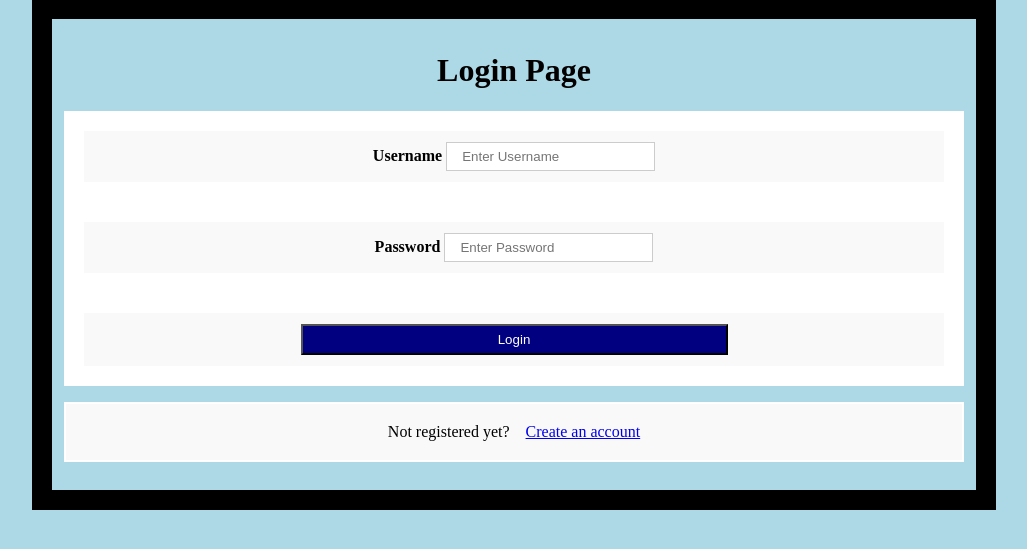
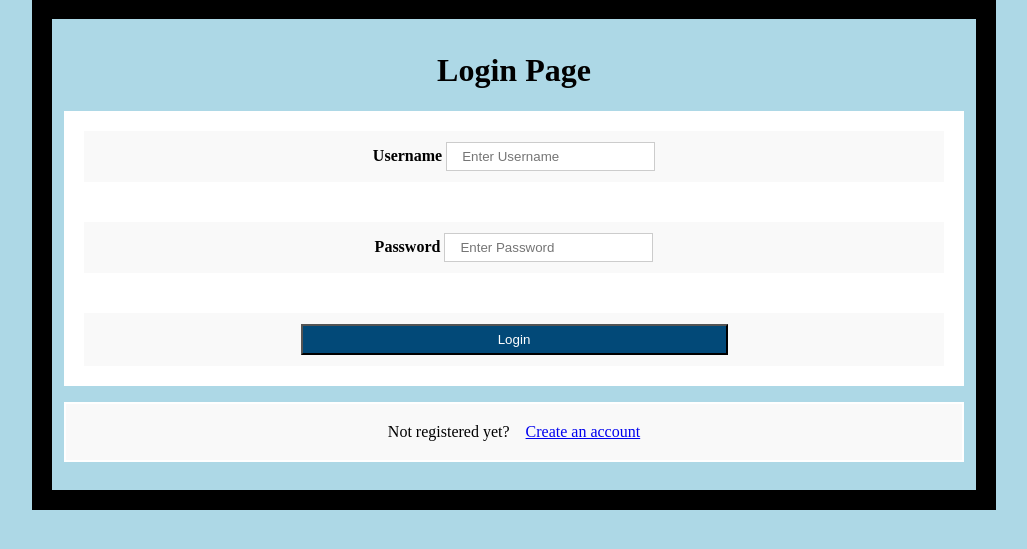
Before and after one commit to SushobhanAgrawal/Project_final, a PHP site: page /login.php in a window 1280 px wide. Shown: the part 75-624 px from the top of the page, without its empty margins (126-1153 px from the left). Run offline with PHP 8.4, Linux system fonts and the light colour scheme.

Commit message:
login view edited

```diff
--- a/view/vlogin.php
+++ b/view/vlogin.php
@@ -31,7 +31,7 @@
       border: 1px solid #ccc;
     }
     button {
-      background-color: #000080;
+      background-color: #024978;
       color: white;
       padding: 6px 15px;
       margin: 8px 0;
```
